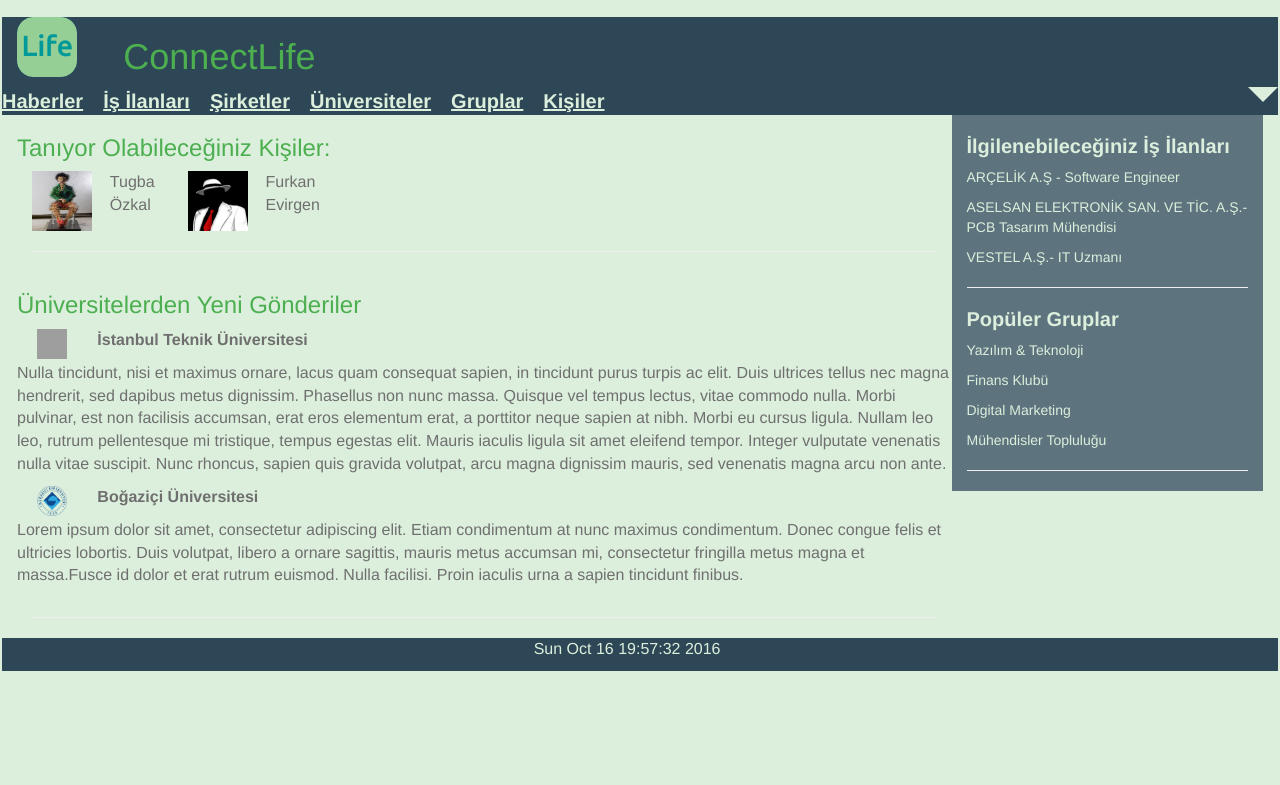
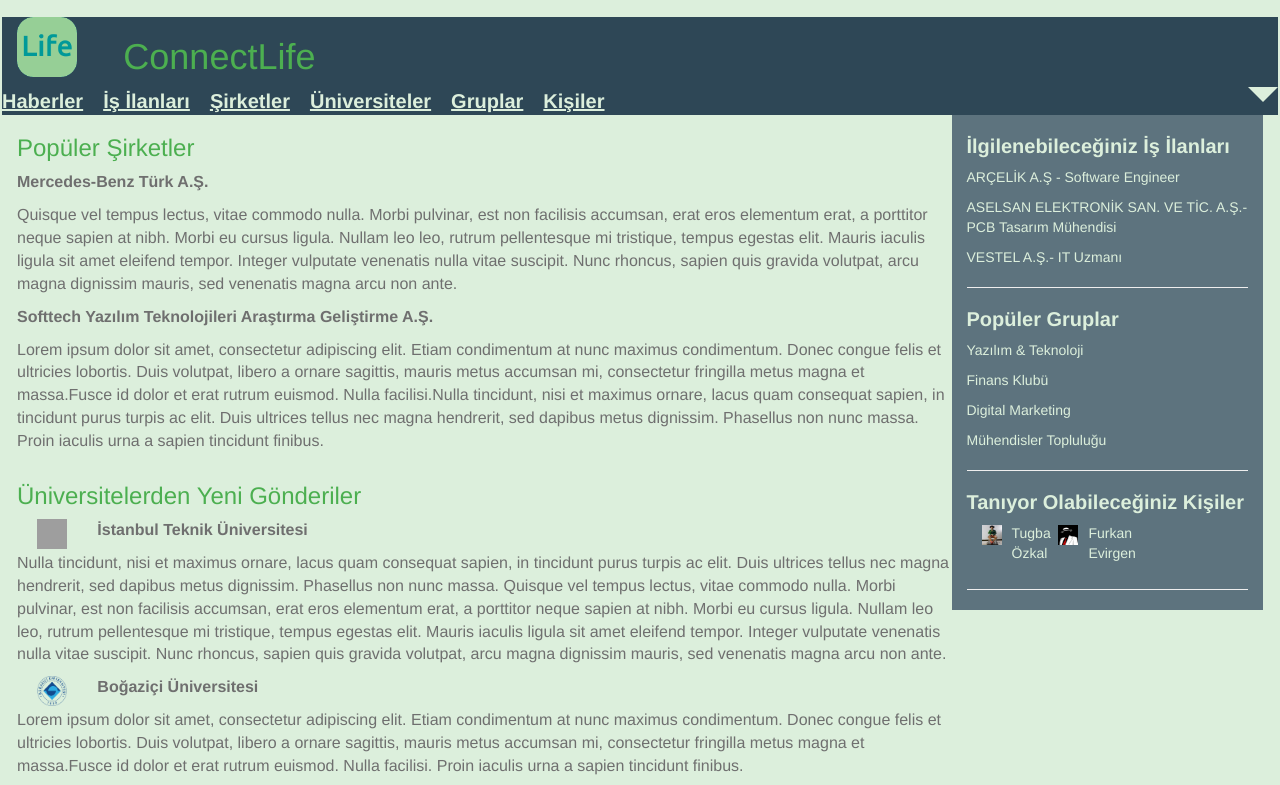
Before and after one commit to orhanse/ConnectLife, a Flask app: page / in a window 1280 px wide. Shown: the top 785 px of the page. Before the commit the page ends 671 px from the top, so only its background shows below. Run offline with Flask 2, Linux system fonts and the light colour scheme; some libraries are stand-ins or nearby versions; grey boxes are pictures that could not be loaded.

Commit message:
Anasayfa ve sidebar içeriğinde düzeltmeler yapıldı.

```diff
--- a/static/style.css
+++ b/static/style.css
@@ -45,6 +45,12 @@ div#datetime {
 	font-size: 14px;
 }
 
+.sidebar img{
+	width:20px;
+  height:20px;
+
+}
+
 .caret {
     border-left: 15px solid transparent;
     border-right: 15px solid transparent;
--- a/templates/home.html
+++ b/templates/home.html
@@ -56,26 +56,35 @@
 		<div class="col-md-9">
 			{% block content %}
 
-			<div class="row" id = "kisiler">
-				<h3>Tanıyor Olabileceğiniz Kişiler:</h3>
-				<div class = "col-md-1">
-					<img src="/static/images/profil1.jpg">
+			<div class="row" id = "universiteler">
+				<h3>Popüler Şirketler</h3>
 
-				</div>
-				<div class = "col-md-1">
-					<p>Tugba Özkal</p>
-				</div>
-				<div class = "col-md-1">
-					<img src="/static/images/profil2.jpg">
-				</div>
-				<div class = "col-md-1">
-					<p>Furkan Evirgen</p>
-				</div>
 
+				<p style = "font-weight: bold;">Mercedes-Benz Türk A.Ş. </p>
+
+				<p>
+					Quisque vel tempus lectus,
+				   vitae commodo nulla. Morbi pulvinar, est non facilisis accumsan,
+				   erat eros elementum erat, a porttitor neque sapien at nibh. Morbi eu cursus
+				   ligula. Nullam leo leo, rutrum pellentesque mi tristique, tempus egestas elit.
+				   Mauris iaculis ligula sit amet eleifend tempor. Integer vulputate venenatis
+				   nulla vitae suscipit. Nunc rhoncus, sapien quis gravida volutpat, arcu magna
+				   dignissim mauris, sed venenatis magna arcu non ante.</p>
+
+						<p style = "font-weight: bold;">Softtech Yazılım Teknolojileri Araştırma Geliştirme A.Ş.</p>
+
+				<p>Lorem ipsum dolor sit amet, consectetur adipiscing elit.
+				Etiam condimentum at nunc maximus condimentum.
+				Donec congue felis et ultricies lobortis. Duis volutpat,
+				 libero a ornare sagittis, mauris metus accumsan mi,
+				  consectetur fringilla metus magna et massa.Fusce id dolor et erat rutrum euismod.
+				  Nulla facilisi.Nulla tincidunt, nisi et maximus ornare, lacus quam consequat sapien,
+				 in tincidunt purus turpis ac elit. Duis ultrices tellus nec magna hendrerit,
+				  sed dapibus metus dignissim. Phasellus non nunc massa.
+				Proin iaculis urna a sapien tincidunt finibus.</p>
 			</div>
 
 
-			<hr>
 			<div class="row" id = "universiteler">
 				<h3>Üniversitelerden Yeni Gönderiler</h3>
 
@@ -122,6 +131,8 @@
 			{% endblock %}
 			<hr>
 		</div>
+
+		<!-- Sidebar bu kisimdan itibaren basliyor. -->
 		<div class="col-md-3 sidebar" id="sidebar" style="background-color:#5d737e;">
 			<h2>İlgilenebileceğiniz İş İlanları</h2>
 			<p>ARÇELİK A.Ş - Software Engineer</p>
@@ -135,6 +146,23 @@
 			<p>Digital Marketing</p>
 			<p>Mühendisler Topluluğu</p>
 			<hr>
+			<h2>Tanıyor Olabileceğiniz Kişiler</h3>
+				<div class = "col-md-1">
+					<img src="/static/images/profil1.jpg">
+
+				</div>
+				<div class = "col-md-2">
+					<p>Tugba Özkal</p>
+				</div>
+
+				<div class = "col-md-1">
+					<img src="/static/images/profil2.jpg">
+				</div>
+				<div class = "col-md-2">
+					<p>Furkan Evirgen</p>
+				</div>
+			<br><br><hr>
+
 		</div>
 	</div>
 
```
